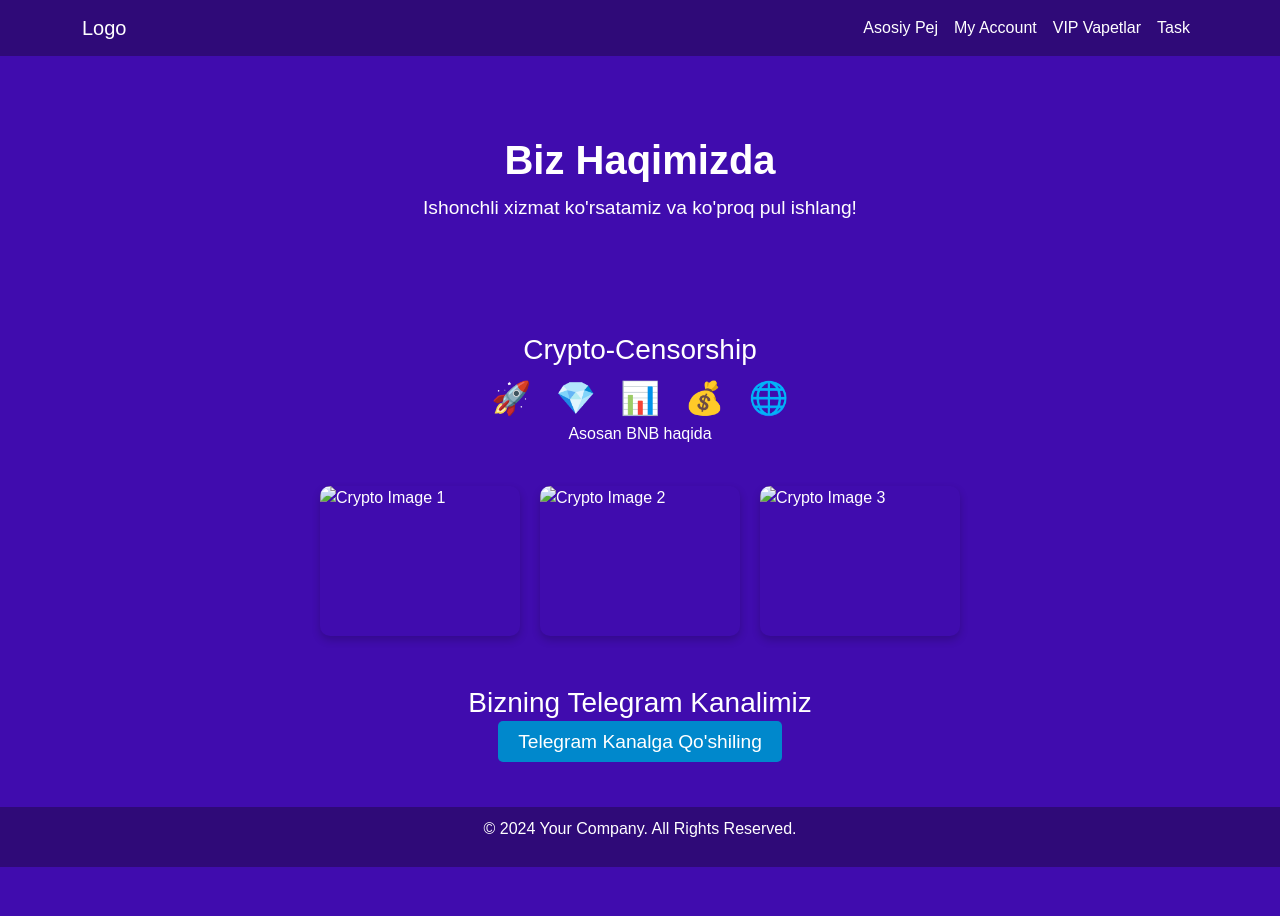
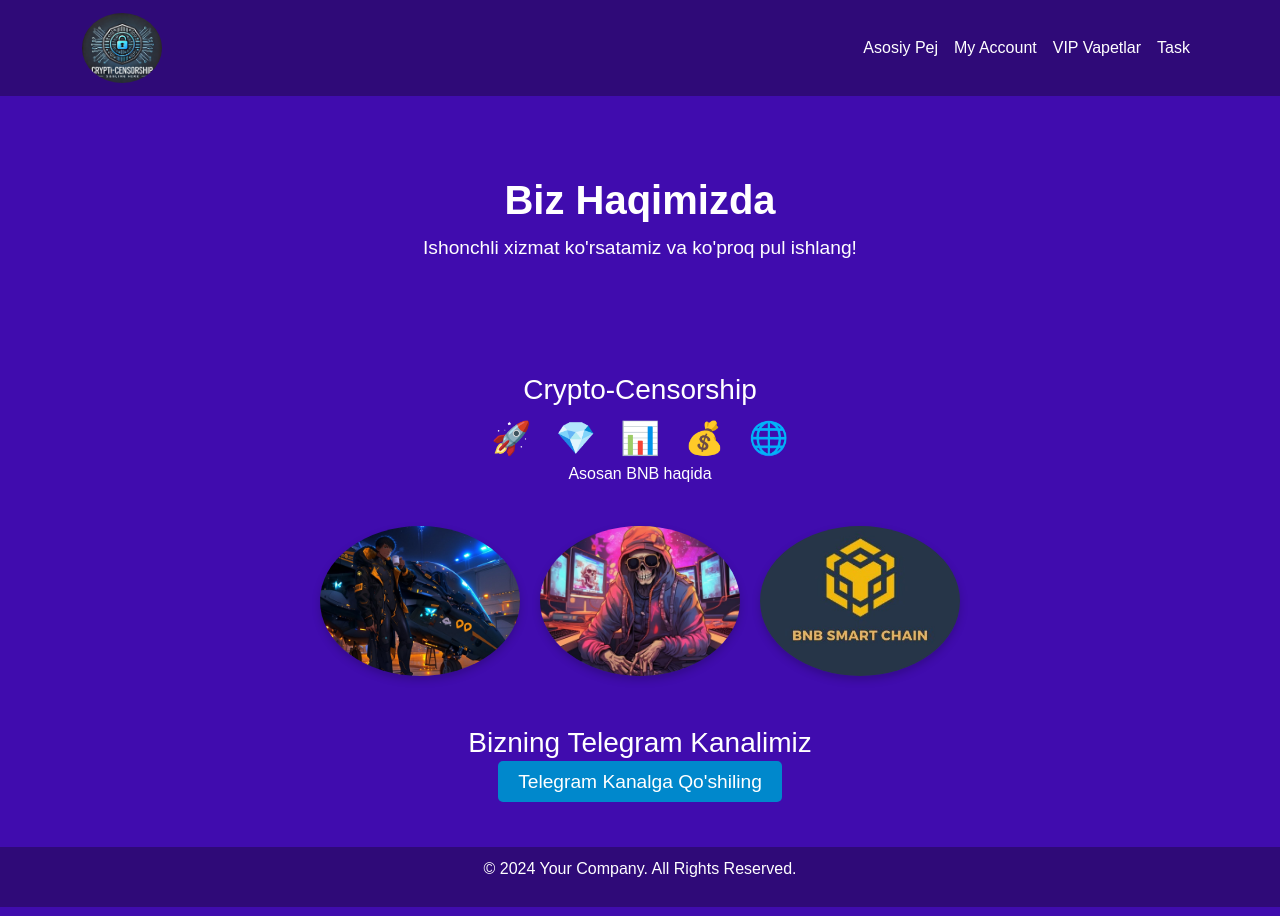
Before and after one commit to Rustam2900/WebBot, a Django app: page /home/ in a window 1280 px wide. Shown: the top 916 px of the page. Before the commit the page ends 867 px from the top, so only its background shows below. Run offline with Django 4.2, Linux system fonts and the light colour scheme; some libraries are stand-ins or nearby versions.

Commit message:
add image and logo

```diff
--- a/Template/account/home.html
+++ b/Template/account/home.html
@@ -1,5 +1,6 @@
 <!DOCTYPE html>
 <html lang="en">
+{% load static %}
 <head>
     <meta charset="UTF-8">
     <meta name="viewport" content="width=device-width, initial-scale=1.0">
@@ -121,14 +122,19 @@
             background-color: #2F0A78;
             color: #fff;
         }
+
     </style>
 </head>
 <body>
 
 <nav class="navbar navbar-expand-lg navbar-dark">
     <div class="container">
-        <a class="navbar-brand" href="#">Logo</a>
-        <button class="navbar-toggler" type="button" data-bs-toggle="collapse" data-bs-target="#navbarNav" aria-controls="navbarNav" aria-expanded="false" aria-label="Toggle navigation">
+        <a class="navbar-brand" href="#">
+            <img src="{% static 'home/4.jpg' %}" alt="Crypto-Censorship Logo"
+                 style="width: 80px; height: 70px; border-radius: 60%;">
+        </a>
+        <button class="navbar-toggler" type="button" data-bs-toggle="collapse" data-bs-target="#navbarNav"
+                aria-controls="navbarNav" aria-expanded="false" aria-label="Toggle navigation">
             <span class="navbar-toggler-icon"></span>
         </button>
         <div class="collapse navbar-collapse" id="navbarNav">
@@ -167,10 +173,11 @@
     <p>Asosan BNB haqida</p>
 </section>
 
+
 <section class="images">
-    <img src="https://via.placeholder.com/200x150" alt="Crypto Image 1">
-    <img src="https://via.placeholder.com/200x150" alt="Crypto Image 2">
-    <img src="https://via.placeholder.com/200x150" alt="Crypto Image 3">
+    <img src="{% static 'home/1.jpg' %}" alt="Crypto Image 1" style="width: 200px; height: 150px; border-radius: 60%;">
+    <img src="{% static 'home/2.jpg' %}" alt="Crypto Image 2" style="width: 200px; height: 150px; border-radius: 60%;">
+    <img src="{% static 'home/3.jpg' %}" alt="Crypto Image 3" style="width: 200px; height: 150px; border-radius: 60%;">
 </section>
 
 <section class="telegram">
```
Also changed, not shown: static/home/1.jpg (added), static/home/2.jpg (added), static/home/3.jpg (added), static/home/4.jpg (added).
